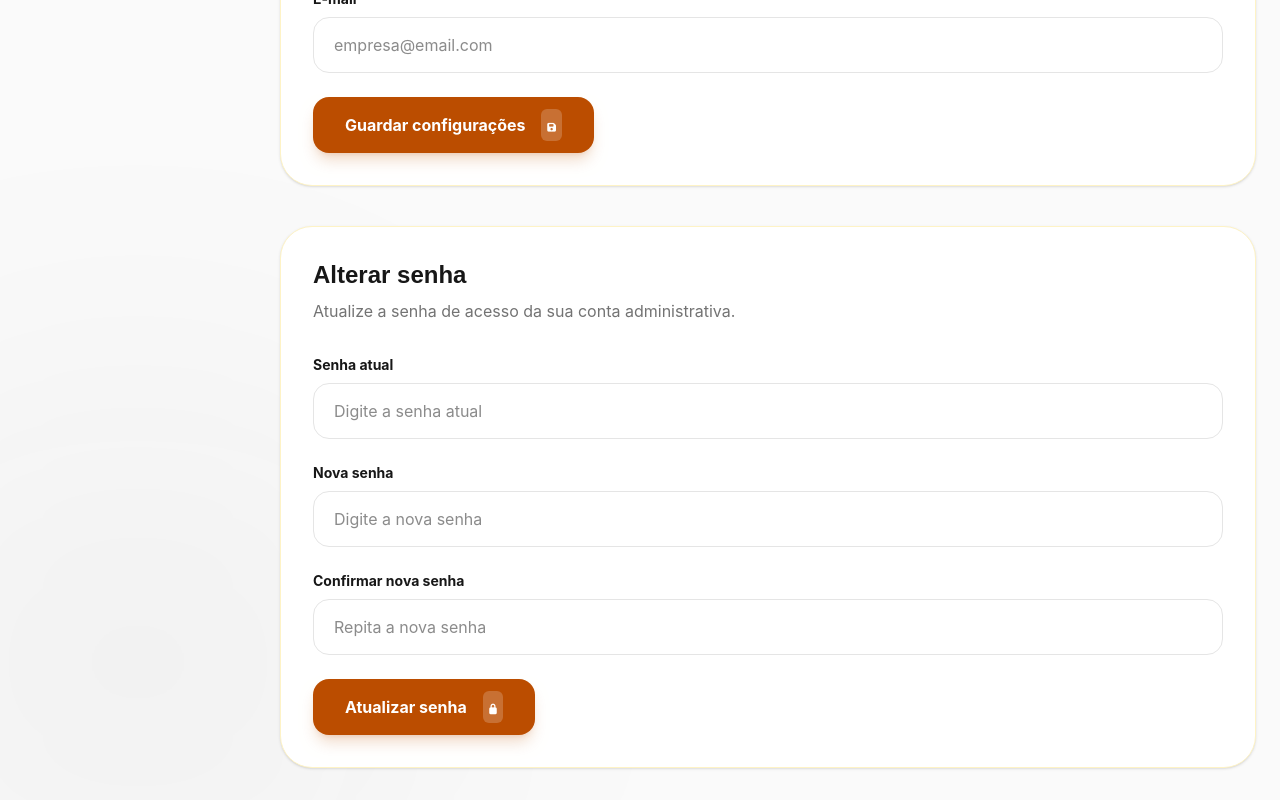
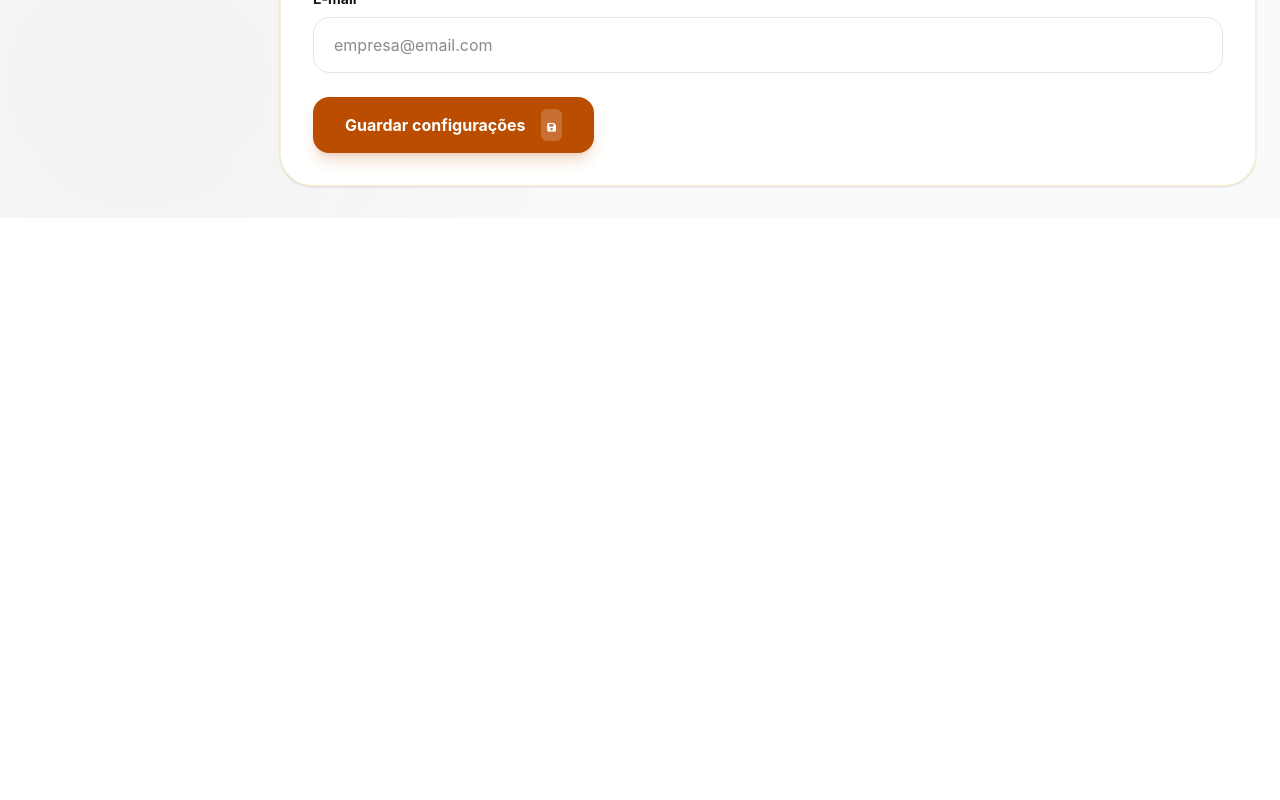
Before and after one commit to nsimba-afonso-nwayami/hossfatura, a React (Vite) app: page /hossfatura/dashboard/empresa/configuracoes in a window 1280 px wide. Shown: the part 1156-1956 px from the top of the page. After the commit the page ends 1374 px from the top, so only its background shows below. Built offline with nearby package versions, Linux system fonts and the light colour scheme.

Commit message:
Alteração de senha removida

```diff
--- a/src/pages/dashboard/ConfiguracoesHossFatura.jsx
+++ b/src/pages/dashboard/ConfiguracoesHossFatura.jsx
@@ -241,70 +241,6 @@ export default function ConfiguracoesHossFatura() {
             </form>
           </div>
 
-          {/* ALTERAR SENHA */}
-          <div className="bg-white border border-amber-100 rounded-4xl p-8 shadow-sm">
-            <div className="mb-8">
-              <h2 className="text-2xl font-extrabold text-neutral-900">
-                Alterar senha
-              </h2>
-
-              <p className="text-neutral-500 mt-2">
-                Atualize a senha de acesso da sua conta administrativa.
-              </p>
-            </div>
-
-            <form className="space-y-6">
-
-              <div>
-                <label className="block text-sm font-bold mb-2">
-                  Senha atual
-                </label>
-
-                <input
-                  type="password"
-                  placeholder="Digite a senha atual"
-                  className="w-full h-14 px-5 rounded-2xl border border-neutral-200 bg-white outline-none focus:border-amber-700 transition-all"
-                />
-              </div>
-
-              <div>
-                <label className="block text-sm font-bold mb-2">
-                  Nova senha
-                </label>
-
-                <input
-                  type="password"
-                  placeholder="Digite a nova senha"
-                  className="w-full h-14 px-5 rounded-2xl border border-neutral-200 bg-white outline-none focus:border-amber-700 transition-all"
-                />
-              </div>
-
-              <div>
-                <label className="block text-sm font-bold mb-2">
-                  Confirmar nova senha
-                </label>
-
-                <input
-                  type="password"
-                  placeholder="Repita a nova senha"
-                  className="w-full h-14 px-5 rounded-2xl border border-neutral-200 bg-white outline-none focus:border-amber-700 transition-all"
-                />
-              </div>
-
-              <button
-                type="submit"
-                className="group cursor-pointer flex items-center justify-center gap-4 bg-amber-700 hover:bg-amber-600 text-white px-8 h-14 rounded-2xl font-bold transition-all duration-300 shadow-lg shadow-amber-700/20 hover:-translate-y-1"
-              >
-                <span>Atualizar senha</span>
-
-                <div className="bg-white/20 p-1 rounded-md group-hover:bg-white/30 transition-colors">
-                  <i className="fas fa-lock text-[10px]"></i>
-                </div>
-              </button>
-
-            </form>
-          </div>
-
         </section>
       </HossFaturaLayout>
     </>
```
